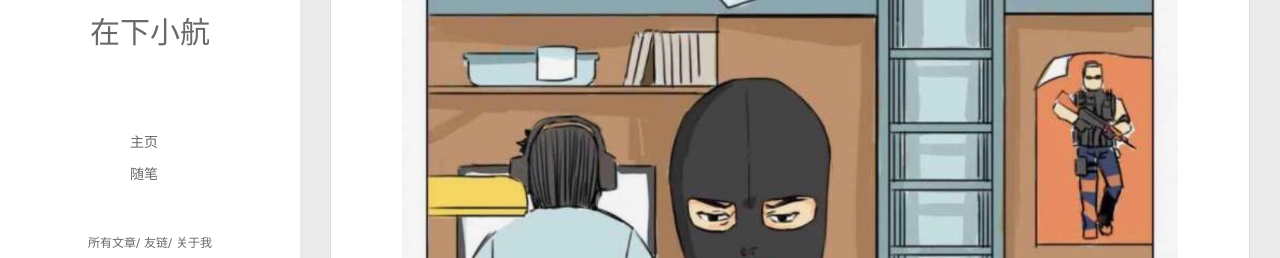
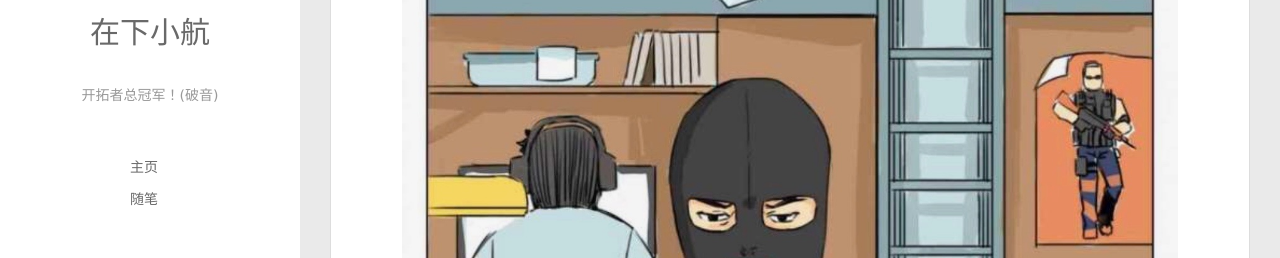
Before and after one commit to Damianldd/Damianldd.github.io, a plain HTML site: page index.html in a window 1280 px wide. Shown: the part 257-515 px from the top of the page. Drawn offline with Linux system fonts and the light colour scheme.

Commit message:
Site updated: 2019-05-23 21:43:24

```diff
--- a/index.html
+++ b/index.html
@@ -8,16 +8,13 @@
   <link rel="dns-prefetch" href="http://yoursite.com">
   <title>小航的博客</title>
   <meta name="viewport" content="width=device-width, initial-scale=1, maximum-scale=1">
-  <meta name="description" content="开拓者总冠军！(破音)">
-<meta property="og:type" content="website">
+  <meta property="og:type" content="website">
 <meta property="og:title" content="小航的博客">
 <meta property="og:url" content="http://yoursite.com/index.html">
 <meta property="og:site_name" content="小航的博客">
-<meta property="og:description" content="开拓者总冠军！(破音)">
 <meta property="og:locale" content="default">
 <meta name="twitter:card" content="summary">
 <meta name="twitter:title" content="小航的博客">
-<meta name="twitter:description" content="开拓者总冠军！(破音)">
 
     <link rel="alternative" href="/atom.xml" title="小航的博客" type="application/atom+xml">
 
@@ -51,6 +48,8 @@
 		<hgroup>
 		  <h1 class="header-author"><a href="/">在下小航</a></h1>
 		</hgroup>
+
+		<p class="header-subtitle">开拓者总冠军！(破音)</p>
 
 
 		<nav class="header-menu">
@@ -109,6 +108,8 @@
 			<hgroup>
 			  <h1 class="header-author js-header-author">在下小航</h1>
 			</hgroup>
+
+			<p class="header-subtitle"><i class="icon icon-quo-left"></i>开拓者总冠军！(破音)<i class="icon icon-quo-right"></i></p>
 
 
 
```
Also changed, not shown: 2019/05/04/又到凌晨了/index.html (+4 -0 lines), archives/2019/05/index.html (+5 -4 lines), archives/2019/index.html (+5 -4 lines), archives/index.html (+5 -4 lines).
